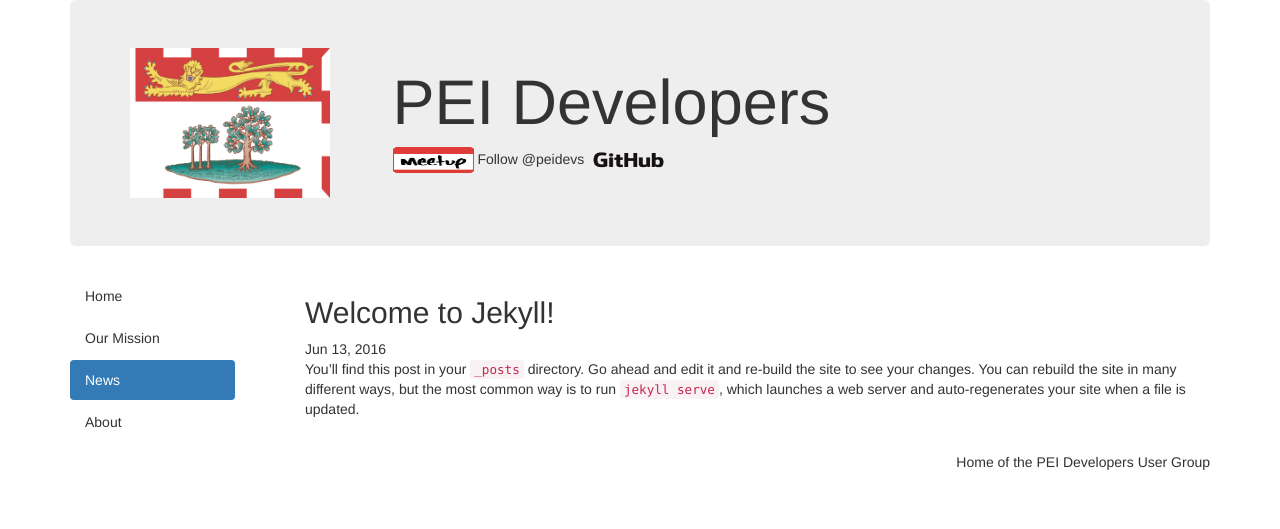
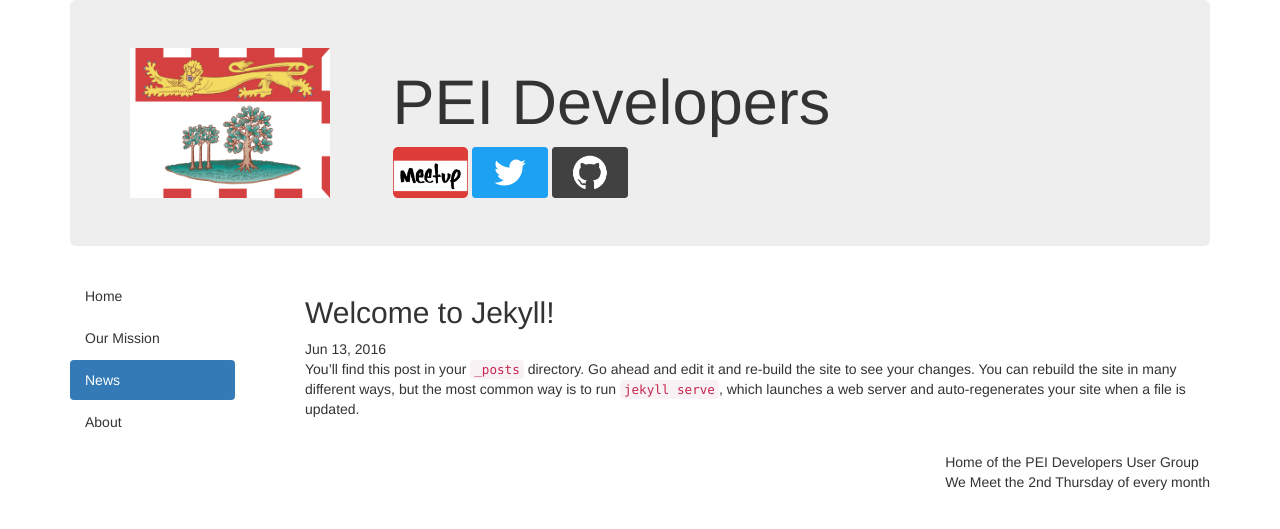
Before and after one commit to peidevs/homepageBeta, a Jekyll site: the page built from news.md, in a window 1280 px wide. Shown: the top 529 px of the page. Built offline with Jekyll 4.4.1, drawn with Linux system fonts in a browser that asks for light colours; nearby versions of some CDN libraries; comment, search, counter and statistics services are not loaded.

Commit message:
updated header with new social media images

```diff
--- a/_config.yml
+++ b/_config.yml
@@ -8,7 +8,7 @@
 # Site settings
 title: PEI Developers
 email: peidevs@gmail.com
-description: Home of the PEI Developers User Group
+description: "Home of the PEI Developers User Group"
 baseurl: "/sampleJekyl" # the subpath of your site, e.g. /blog
 url: "http://swhalley.github.io" # the base hostname & protocol for your site
 twitter_username: peidevs
--- a/_includes/footer.html
+++ b/_includes/footer.html
@@ -1,5 +1,6 @@
 <footer class="pull-right">
 
     <div>{{ site.description }}</div>
+    <div>We Meet the 2nd Thursday of every month</div>
 
 </footer>
--- a/_includes/header.html
+++ b/_includes/header.html
@@ -1,26 +1,14 @@
 <header class="jumbotron">
     <div class="row">
-
         <div class="col-md-3">
             <img src="{{ site.baseurl }}/images/peiFlag.png" width="200px" height="150px">
         </div>
         <div class="col-md-9">
             <h1 class="">PEI Developers</h1>
 
-        <a href="https://www.meetup.com/PEI-Developers"><img src="{{ site.baseurl }}/images/meetup.jpeg" alt="meetup @ PEIDevs" class="outside-link"/></a>
-        <a href="https://twitter.com/peidevs" class="twitter-follow-button" data-show-count="false" data-size="large"
-           data-show-screen-name="false">Follow @peidevs</a>
-        <script>!function (d, s, id) {
-            var js, fjs = d.getElementsByTagName(s)[0], p = /^http:/.test(d.location) ? 'http' : 'https';
-            if (!d.getElementById(id)) {
-                js = d.createElement(s);
-                js.id = id;
-                js.src = p + '://platform.twitter.com/widgets.js';
-                fjs.parentNode.insertBefore(js, fjs);
-            }
-        }(document, 'script', 'twitter-wjs');</script>
-
-        <a href="https://github.com/{{ site.github_username }}"><img src="{{ site.baseurl }}/images/GitHub_Logo.png" alt="Link to Github" class="outside-link"></a>
+            <a href="https://www.meetup.com/PEI-Developers"><img src="{{ site.baseurl }}/images/meetup.png" alt="meetup @ PEIDevs" class="outside-link"/></a>
+            <a href="https://twitter.com/peidevs"><img src="{{ site.baseurl }}/images/twitter.png" alt="twitter @ PEIDevs" class="outside-link"/></a>
+            <a href="https://github.com/{{ site.github_username }}"><img src="{{ site.baseurl }}/images/github.png" alt="peidevs on GitHub" class="outside-link"></a>
         </div>
     </div>
 
--- a/css/main.css
+++ b/css/main.css
@@ -1,7 +1,7 @@
 
 .outside-link {
-    width: 81px;
-    height: 26px;
+    width: 10%;
+    height: 10%;
 }
 
 .articles li {
```
Also changed, not shown: images/GitHub_Logo.png (deleted), images/github.png (added), images/meetup.jpeg (deleted), images/meetup.png (added), images/twitter.png (added). Lines whose indentation alone changed are shown as unchanged.
